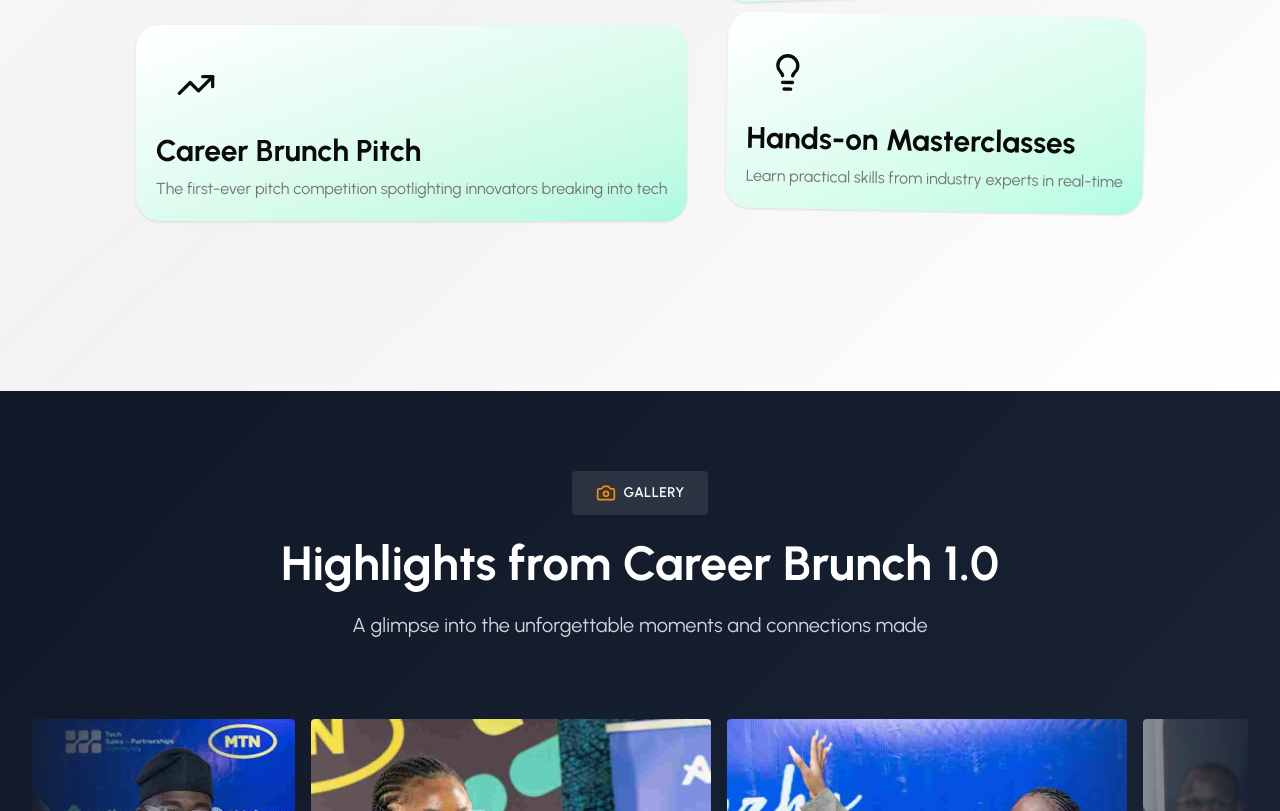
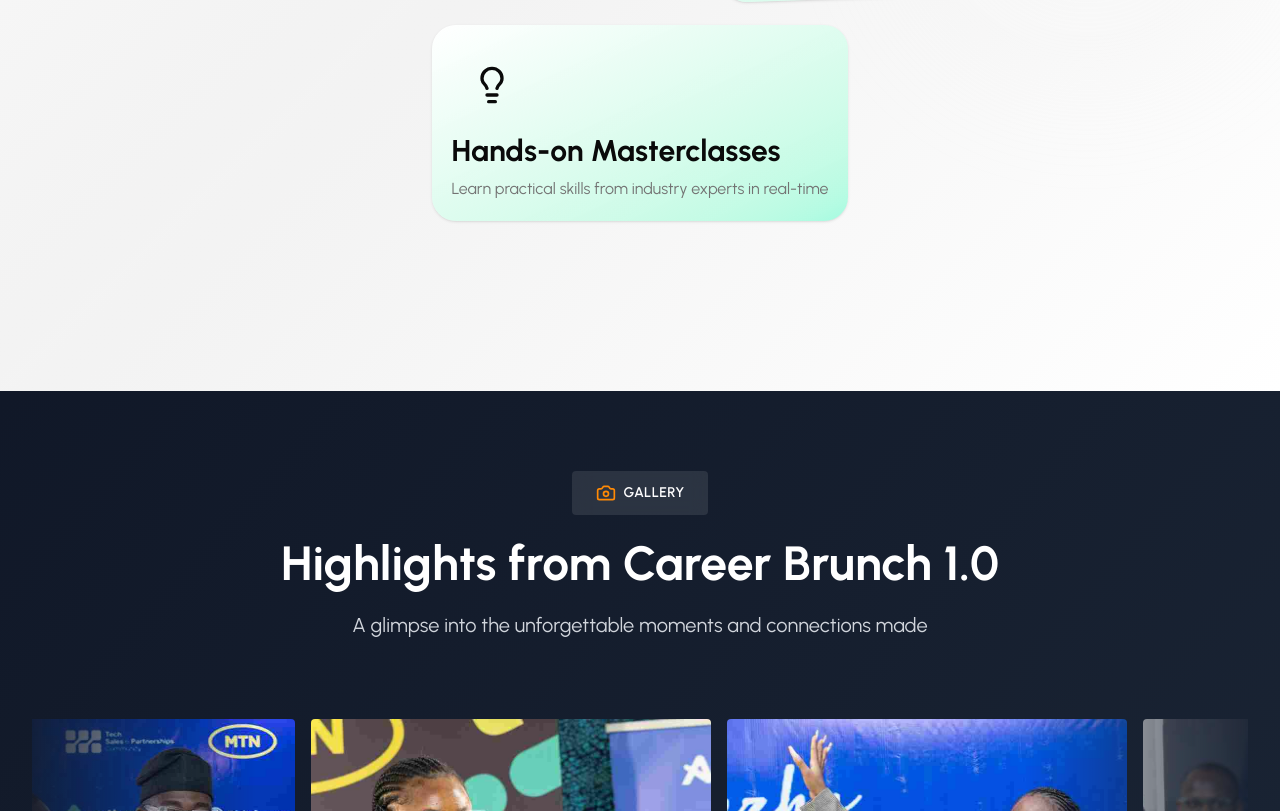
Before and after one commit to Olawoyin1/cbrunch, a React (Vite) app: page / in a window 1280 px wide. Shown: the part 3345-4156 px from the top of the page. Built offline with nearby package versions, Linux system fonts and the light colour scheme.

Commit message:
whast new now 5

```diff
--- a/src/components/WhatsNew.tsx
+++ b/src/components/WhatsNew.tsx
@@ -1,5 +1,5 @@
 
-import { Sparkles, Brain, TrendingUp, Lightbulb} from "lucide-react";
+import { Sparkles, Brain, Lightbulb} from "lucide-react";
 import { LiaComment } from "react-icons/lia";
 import { HiOutlineSparkles } from "react-icons/hi2";
 import { BsCamera } from "react-icons/bs";
@@ -10,7 +10,7 @@ const features = [
   { icon: HiOutlineSparkles, title: "Lifestyle Lounge", description: "Wellness, fashion, finance, and career therapy - all in one space" },
   { icon: LiaComment, title: "AI-Powered CV Reviews", description: "Mock interviews and speed networking powered by cutting-edge technology" },
   { icon: BsCamera, title: "LinkedIn Photo Booth", description: "Get professional headshots that make your profile stand out" },
-  { icon: TrendingUp, title: "Career Brunch Pitch", description: "The first-ever pitch competition spotlighting innovators breaking into tech" },
+  // { icon: TrendingUp, title: "Career Brunch Pitch", description: "The first-ever pitch competition spotlighting innovators breaking into tech" },
   { icon: Lightbulb, title: "Hands-on Masterclasses", description: "Learn practical skills from industry experts in real-time" },
 ];
 
```
